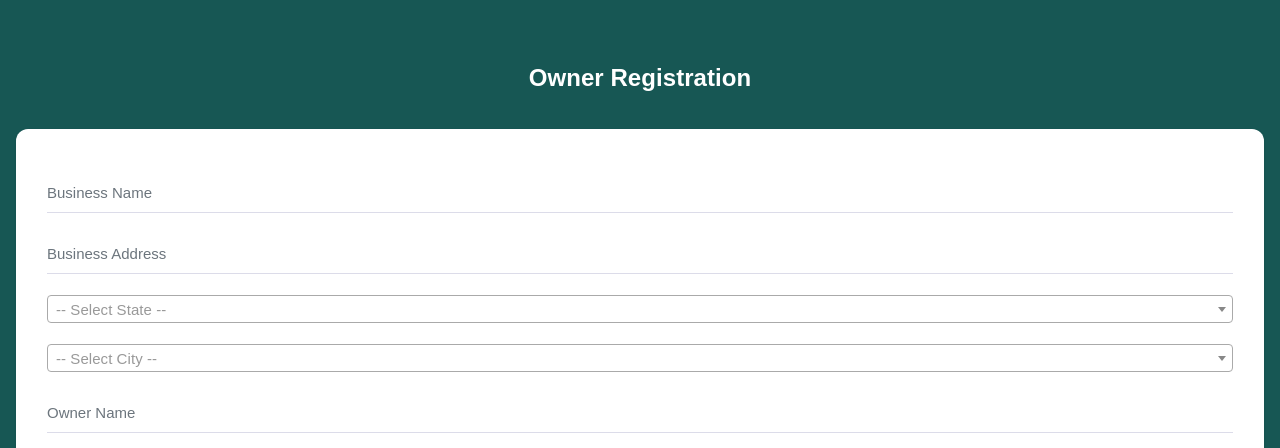
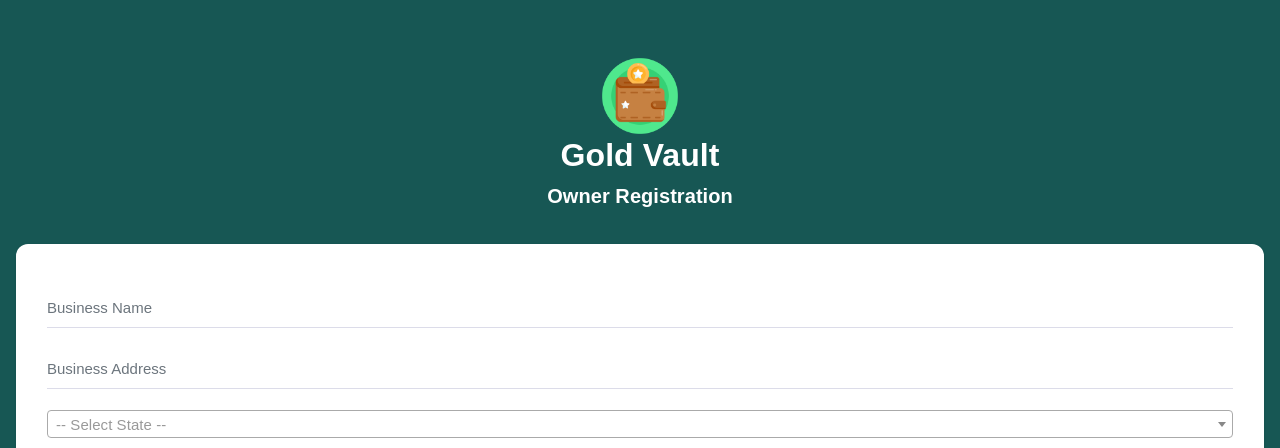
Before and after one commit to SunilLimje1979/GoldVault, a Django app: template templates/owner_registration.html in a window 1280 px wide. Shown: the top 448 px of the page. Run offline with Django 5.2, Linux system fonts and the light colour scheme; the template is opened without the code that fills it, so the values that code supplies are empty; some libraries are stand-ins or nearby versions.

Commit message:
New changes + QR

```diff
--- a/GoldVaultApp/views.py
+++ b/GoldVaultApp/views.py
@@ -508,6 +508,7 @@ def login_view(request):
                     # Save in session
                     request.session['BusinessName'] = client_info.get("BusinessName")
                     request.session['ShopPhotoURL'] = client_info.get("ShopPhotoURL")
+                    request.session['OwnerContact'] = client_info.get("OwnerContact")
 
                     print("Stored in session:", request.session['DisplayName'], request.session['ShopPhotoURL'])
                 else:
--- a/templates/base.html
+++ b/templates/base.html
@@ -57,7 +57,6 @@
             {% else %}
                 <img src="{% static 'assets/img/wallet_6592084.png' %}" alt="Default Logo" class="logo" width="80" height="80">
             {% endif %}
-
             {% comment %} <img src="{% static 'assets/img/wallet_6592084.png' %}" alt="Logo" class="logo" width="80" height="80"> {% endcomment %}
             {% comment %} <h1 style="color:#ffffff;">Gold Vault</h1> {% endcomment %}
             <h1 style="color:#ffffff;">{{ BusinessName|default:"Gold Vault" }}</h1>
--- a/templates/dashboard.html
+++ b/templates/dashboard.html
@@ -42,7 +42,7 @@
             {% comment %} <span style="color: white; font-size: 20px; font-weight: bold;">Gold Vault</span> {% endcomment %}
             {% comment %} <span style="color: white; font-size: 20px; font-weight: bold;">{{request.session.DisplayName}}</span> {% endcomment %}
             <span style="color: white; font-size: 20px; font-weight: bold;">
-                {{ request.session.DisplayName|default:"Gold Vault" }}
+                {{ request.session.BusinessName|default:"Gold Vault" }}
             </span>
         </div>
         <div class="right">
--- a/templates/dashboard1.html
+++ b/templates/dashboard1.html
@@ -51,7 +51,7 @@
             {% comment %} <span style="color: white; font-size: 20px; font-weight: bold;">Gold Vault1  </span> {% endcomment %}
             {% comment %} <span style="color: white; font-size: 20px; font-weight: bold;">{{request.session.DisplayName}}</span> {% endcomment %}
             <span style="color: white; font-size: 20px; font-weight: bold;">
-                {{ request.session.DisplayName|default:"Gold Vault" }}
+                {{ request.session.BusinessName|default:"Gold Vault" }}
             </span>
         </div>
         <div class="right">
--- a/templates/owner_registration.html
+++ b/templates/owner_registration.html
@@ -36,10 +36,15 @@ label {
 </style>
 <body>
 <div id="appCapsule">
+    <div class="section text-center">
+        <img src="{% static 'assets/img/wallet_6592084.png' %}" alt="Logo" class="logo" width="80" height="80">
+        <h1 style="color:#ffffff;">Gold Vault</h1>
+    </div>
+
     <div class="section mt-1 text-center">
-        <h1 style="color:#ffffff; margin-top:0px; font-size:24px; font-weight:bold;">
+        <h2 style="color:#ffffff; margin-top:0px; font-size:20px;">
             Owner Registration
-        </h1>
+        </h2>
     </div>
 
     <div class="section mb-2 p-2">
```
